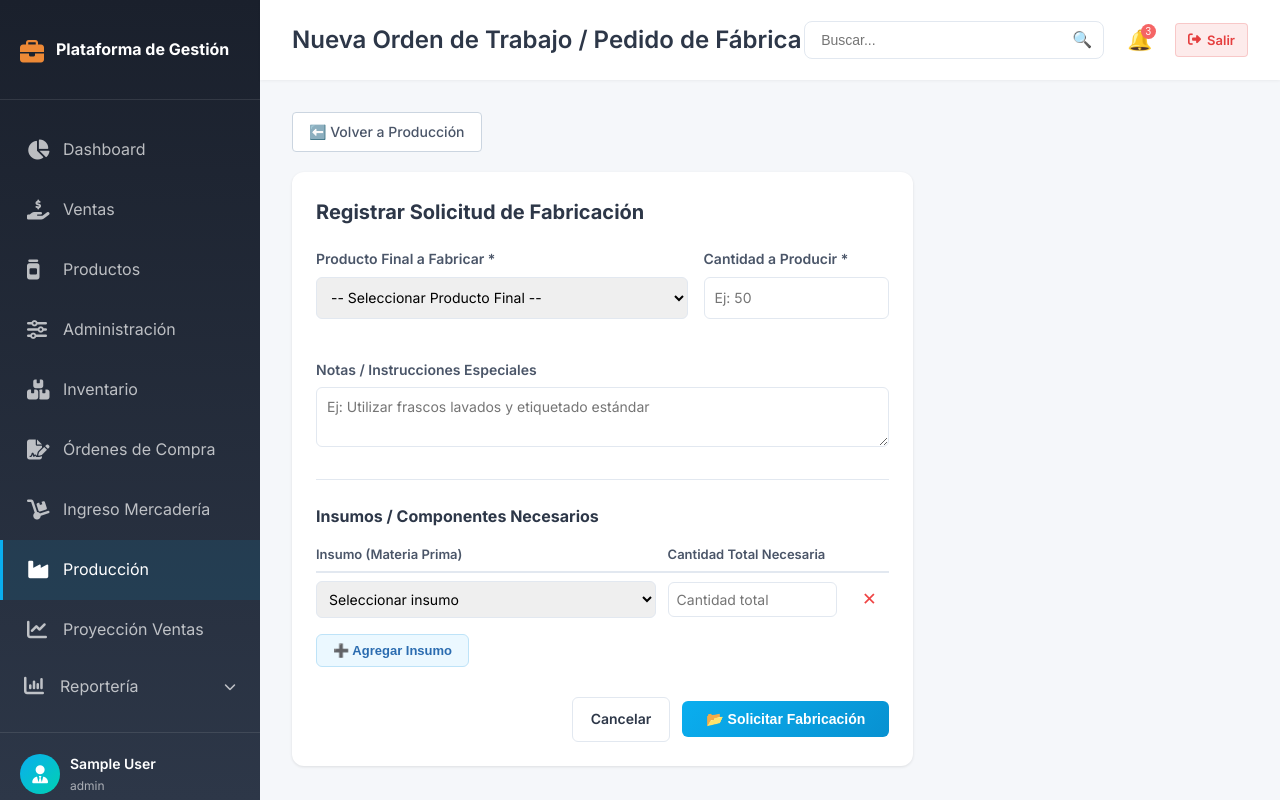
After one commit to cplazaibarra/sistema-facturacion, a Flask app: page /produccion/nueva in a window 1280 px wide. The commit adds this page. Run offline with Flask 3, Linux system fonts and the light colour scheme; the visitor is signed in with stand-in values (Sample User, id 1); data that the repository does not hold is empty; parts of the project's set-up code (start-up, migrations or seed data) failed here and were passed over; some libraries are stand-ins or nearby versions.

Commit message:
Implement Factory of Products (Fábrica de Productos) and Work Orders (OT) workflow

```diff
--- a/app.py
+++ b/app.py
@@ -45,6 +45,7 @@ from routes.usuarios import usuarios_bp
 from routes.proveedores import proveedores_bp
 from routes.reportes import reportes_bp
 from routes.compras import compras_bp
+from routes.produccion import produccion_bp
 
 app.register_blueprint(auth_bp)
 app.register_blueprint(dashboard_bp)
@@ -54,6 +55,7 @@ app.register_blueprint(usuarios_bp)
 app.register_blueprint(proveedores_bp)
 app.register_blueprint(reportes_bp)
 app.register_blueprint(compras_bp)
+app.register_blueprint(produccion_bp)
 
 from flask import request, redirect, url_for, session
 
--- /dev/null
+++ b/routes/produccion.py
@@ -0,0 +1,209 @@
+from flask import Blueprint, render_template, request, redirect, url_for, flash, session, jsonify
+from datetime import datetime
+import json
+from db import get_connection, get_page_data, set_page_data, list_products
+
+produccion_bp = Blueprint('produccion', __name__)
+
+@produccion_bp.route('/produccion')
+def list_ots():
+    """Listar órdenes de trabajo (OT)"""
+    from db import get_connection
+    ots = []
+    with get_connection() as conn:
+        with conn.cursor() as cur:
+            cur.execute(
+                """
+                SELECT po.id, po.ot_number, po.quantity, po.status, po.notes, po.created_at, po.approved_at, po.completed_at,
+                       p.sku as final_product_sku, p.name as final_product_name
+                FROM production_orders po
+                JOIN products p ON po.final_product_id = p.id
+                ORDER BY po.id DESC
+                """
+            )
+            rows = cur.fetchall()
+            for r in rows:
+                ot_id = r["id"]
+                # Cargar insumos para esta OT
+                cur.execute(
+                    """
+                    SELECT poi.quantity_required, p.sku as input_sku, p.name as input_name
+                    FROM production_order_items poi
+                    JOIN products p ON poi.input_product_id = p.id
+                    WHERE poi.production_order_id = %s
+                    """,
+                    (ot_id,)
+                )
+                items = [dict(row) for row in cur.fetchall()]
+                ot_dict = dict(r)
+                ot_dict["items"] = items
+                ots.append(ot_dict)
+
+    return render_template('produccion.html', ots=ots)
+
+@produccion_bp.route('/produccion/nueva', methods=['GET', 'POST'])
+def nueva_ot():
+    """Crear una nueva Orden de Trabajo"""
+    from db import get_connection
+    if request.method == 'POST':
+        final_product_id = int(request.form.get('final_product_id'))
+        quantity = int(request.form.get('quantity', 0))
+        notes = request.form.get('notes', '').strip()
+
+        input_ids = request.form.getlist('input_product_id[]')
+        quantities = request.form.getlist('quantity_required[]')
+
+        if not final_product_id or quantity <= 0:
+            flash("Debe seleccionar un producto final y una cantidad válida.", "danger")
+            return redirect(url_for('produccion.nueva_ot'))
+
+        with get_connection() as conn:
+            with conn.cursor() as cur:
+                # Generar ot_number
+                cur.execute("SELECT COALESCE(MAX(id), 0) + 1 as next_id FROM production_orders")
+                next_id = cur.fetchone()["next_id"]
+                ot_number = f"OT-{next_id:05d}"
+
+                # Insertar OT
+                cur.execute(
+                    """
+                    INSERT INTO production_orders (ot_number, final_product_id, quantity, status, notes, created_at)
+                    VALUES (%s, %s, %s, %s, %s, %s)
+                    RETURNING id
+                    """,
+                    (
+                        ot_number,
+                        final_product_id,
+                        quantity,
+                        "Solicitada",
+                        notes,
+                        datetime.now().strftime("%Y-%m-%d %H:%M:%S")
+                    )
+                )
+                ot_id = cur.fetchone()["id"]
+
+                # Insertar insumos
+                for inp_id, qty in zip(input_ids, quantities):
+                    if not inp_id or not qty:
+                        continue
+                    cur.execute(
+                        """
+                        INSERT INTO production_order_items (production_order_id, input_product_id, quantity_required)
+                        VALUES (%s, %s, %s)
+                        """,
+                        (ot_id, int(inp_id), float(qty))
+                    )
+            conn.commit()
+
+        flash(f"Solicitud de Fabricación {ot_number} creada correctamente.", "success")
+        return redirect(url_for('produccion.list_ots'))
+
+    products = list_products()
+    final_products = [p for p in products if p.get('product_type', 'Final') == 'Final']
+    input_products = [p for p in products if p.get('product_type', 'Final') == 'Insumo']
+
+    return render_template('nueva_ot.html', final_products=final_products, input_products=input_products)
+
+@produccion_bp.route('/produccion/ot/<int:ot_id>/aprobar', methods=['POST'])
+def aprobar_ot(ot_id):
+    """Aprobar Orden de Trabajo y Reservar Stock"""
+    from db import get_connection
+    with get_connection() as conn:
+        with conn.cursor() as cur:
+            cur.execute(
+                """
+                UPDATE production_orders
+                SET status = 'Aprobada', approved_at = %s
+                WHERE id = %s AND status = 'Solicitada'
+                """,
+                (datetime.now().strftime("%Y-%m-%d %H:%M:%S"), ot_id)
+            )
+        conn.commit()
+    flash("Orden de Trabajo aprobada y stock de insumos reservado.", "success")
+    return redirect(url_for('produccion.list_ots'))
+
+@produccion_bp.route('/produccion/ot/<int:ot_id>/finalizar', methods=['POST'])
+def finalizar_ot(ot_id):
+    """Finalizar Orden de Trabajo: Descontar insumos e incrementar producto terminado"""
+    from db import get_connection
+
+    with get_connection() as conn:
+        with conn.cursor() as cur:
+            # 1. Cargar datos de la OT
+            cur.execute(
+                """
+                SELECT po.id, po.quantity, po.status, p.sku as final_sku
+                FROM production_orders po
+                JOIN products p ON po.final_product_id = p.id
+                WHERE po.id = %s
+                """,
+                (ot_id,)
+            )
+            ot = cur.fetchone()
+            if not ot or ot["status"] != 'Aprobada':
+                flash("La Orden de Trabajo no se encuentra aprobada o no existe.", "danger")
+                return redirect(url_for('produccion.list_ots'))
+
+            # 2. Cargar insumos requeridos
+            cur.execute(
+                """
+                SELECT poi.quantity_required, p.sku as input_sku
+                FROM production_order_items poi
+                JOIN products p ON poi.input_product_id = p.id
+                WHERE poi.production_order_id = %s
+                """,
+                (ot_id,)
+            )
+            items = cur.fetchall()
+
+            # 3. Descontar stock e incrementar stock en inventory_items
+            inventory_items = get_page_data("inventory_items") or []
+
+            # Mapear inventario por código para facilitar acceso
+            inv_map = {item["code"]: item for item in inventory_items}
+
+            # Descontar insumos
+            for item in items:
+                sku = item["input_sku"]
+                qty = item["quantity_required"]
+                if sku in inv_map:
+                    # Rebaja física definitiva
+                    inv_map[sku]["stock"] = max(0.0, inv_map[sku]["stock"] - qty)
+
+            # Incrementar producto terminado
+            final_sku = ot["final_sku"]
+            if final_sku in inv_map:
+                inv_map[final_sku]["stock"] = inv_map[final_sku]["stock"] + ot["quantity"]
+            else:
+                # Si no existía en el listado de inventario, lo agregamos
+                cur.execute("SELECT name, category, description FROM products WHERE sku = %s", (final_sku,))
+                prod_info = cur.fetchone()
+                if prod_info:
+                    inventory_items.append({
+                        "code": final_sku,
+                        "name": prod_info["name"],
+                        "desc": prod_info["description"] or "",
+                        "category": prod_info["category"] or "Varios",
+                        "stock": float(ot["quantity"]),
+                        "min_stock": 10,
+                        "price": 0.0,
+                        "status": "Normal",
+                        "stock_percent": 100
+                    })
+
+            # Guardar inventario
+            set_page_data("inventory_items", inventory_items)
+
+            # 4. Actualizar estado de la OT
+            cur.execute(
+                """
+                UPDATE production_orders
+                SET status = 'Finalizada', completed_at = %s
+                WHERE id = %s
+                """,
+                (datetime.now().strftime("%Y-%m-%d %H:%M:%S"), ot_id)
+            )
+        conn.commit()
+
+    flash("Orden de Trabajo finalizada. Insumos rebajados y producto terminado ingresado al stock.", "success")
+    return redirect(url_for('produccion.list_ots'))
--- a/routes/ventas.py
+++ b/routes/ventas.py
@@ -659,7 +659,7 @@ def nueva_cotizacion():
         flash("Cotización guardada exitosamente.", "success")
         return redirect(url_for('ventas.ventas'))
 
-    products = list_products()
+    products = [p for p in list_products() if p.get('product_type', 'Final') == 'Final']
     default_date = datetime.today().strftime('%Y-%m-%d')
 
     # Lógica de construcción de precios por categorías de clientes para la cotización
--- a/templates/base.html
+++ b/templates/base.html
@@ -48,6 +48,10 @@
                 <a href="{{ url_for('inventario.ingreso_mercaderia') }}" class="nav-item {% if request.endpoint == 'inventario.ingreso_mercaderia' %}active{% endif %}">
                     <span class="icon"><i class="fa-solid fa-dolly"></i></span>
                     <span>Ingreso Mercadería</span>
+                </a>
+                <a href="{{ url_for('produccion.list_ots') }}" class="nav-item {% if request.endpoint in ['produccion.list_ots', 'produccion.nueva_ot'] %}active{% endif %}">
+                    <span class="icon"><i class="fa-solid fa-industry"></i></span>
+                    <span>Producción</span>
                 </a>
                 <a href="{{ url_for('ventas.proyeccion_ventas') }}" class="nav-item {% if request.endpoint == 'ventas.proyeccion_ventas' %}active{% endif %}">
                     <span class="icon"><i class="fa-solid fa-chart-line"></i></span>
--- /dev/null
+++ b/templates/nueva_ot.html
@@ -0,0 +1,156 @@
+{% extends "base.html" %}
+
+{% block title %}Nueva Orden de Trabajo - Facturación Bodega Miel{% endblock %}
+{% block page_title %}Nueva Orden de Trabajo / Pedido de Fábrica{% endblock %}
+
+{% block content %}
+<div style="margin-bottom: 20px;">
+    <a href="/produccion" class="btn-secondary" style="text-decoration: none; display: inline-flex; align-items: center; gap: 6px; padding: 8px 16px; border-radius: 4px; border: 1px solid #cbd5e0; background: #fff; color: #4a5568; font-weight: 500;">
+        ⬅️ Volver a Producción
+    </a>
+</div>
+
+<div class="ingreso-container">
+    <div class="ingreso-form-card" style="background: white; padding: 24px; border-radius: 12px; box-shadow: 0 1px 3px rgba(0,0,0,0.1);">
+        <h3 style="margin-top: 0; margin-bottom: 20px; color: #2d3748;">Registrar Solicitud de Fabricación</h3>
+
+        <form class="ingreso-form" method="POST" id="ot-form">
+            <!-- Producto a fabricar y cantidad -->
+            <div style="display: grid; grid-template-columns: 2fr 1fr; gap: 16px; margin-bottom: 20px;">
+                <div class="form-group">
+                    <label style="font-weight: 600; display: block; margin-bottom: 6px; color: #4a5568;">Producto Final a Fabricar *</label>
+                    <select class="form-control" name="final_product_id" required style="width: 100%; padding: 10px; border: 1px solid #E2E8F0; border-radius: 6px; height: 42px;">
+                        <option value="">-- Seleccionar Producto Final --</option>
+                        {% for p in final_products %}
+                        <option value="{{ p.id }}">{{ p.name }} (SKU: {{ p.sku }})</option>
+                        {% endfor %}
+                    </select>
+                </div>
+                <div class="form-group">
+                    <label style="font-weight: 600; display: block; margin-bottom: 6px; color: #4a5568;">Cantidad a Producir *</label>
+                    <input type="number" class="form-control" name="quantity" min="1" required placeholder="Ej: 50" style="width: 100%; padding: 10px; border: 1px solid #E2E8F0; border-radius: 6px; height: 42px;">
+                </div>
+            </div>
+
+            <!-- Notas de la producción -->
+            <div class="form-group" style="margin-bottom: 24px;">
+                <label style="font-weight: 600; display: block; margin-bottom: 6px; color: #4a5568;">Notas / Instrucciones Especiales</label>
+                <textarea class="form-control" name="notes" placeholder="Ej: Utilizar frascos lavados y etiquetado estándar" style="width: 100%; padding: 10px; border: 1px solid #E2E8F0; border-radius: 6px; height: 60px; resize: vertical;"></textarea>
+            </div>
+
+            <div class="form-divider" style="height: 1px; background: #E2E8F0; margin: 24px 0;"></div>
+
+            <!-- Insumos dinámicos -->
+            <h4 style="margin-bottom: 12px; color: #2d3748;">Insumos / Componentes Necesarios</h4>
+            <div id="insumos-section" style="margin-top: 15px;">
+                <div style="display: grid; grid-template-columns: 3fr 1.5fr auto; gap: 12px; margin-bottom: 8px; font-weight: 600; font-size: 13px; color: #4a5568; border-bottom: 2px solid #E2E8F0; padding-bottom: 6px;">
+                    <div>Insumo (Materia Prima)</div>
+                    <div>Cantidad Total Necesaria</div>
+                    <div style="width: 40px;"></div>
+                </div>
+
+                <div id="insumos-container">
+                    <!-- Filas de insumos se agregan dinámicamente con JS -->
+                </div>
+            </div>
+
+            <div style="display: flex; justify-content: space-between; align-items: center; margin-top: 16px;">
+                <button type="button" class="btn-secondary" id="add-insumo-btn" style="padding: 8px 16px; background-color: #ebf8ff; color: #2b6cb0; border: 1px solid #bee3f8; border-radius: 6px; cursor: pointer; font-weight: 600; font-size: 13px; display: inline-flex; align-items: center; gap: 6px;">
+                    ➕ Agregar Insumo
+                </button>
+            </div>
+
+            <div style="margin-top: 30px; display: flex; justify-content: flex-end; gap: 12px; align-items: center;">
+                <a href="/produccion" class="btn-secondary" style="text-decoration: none; padding: 10px 18px; border-radius: 6px;">Cancelar</a>
+                <button type="submit" class="btn-primary" style="padding: 10px 24px; border-radius: 6px; font-weight: bold;">
+                    📂 Solicitar Fabricación
+                </button>
+            </div>
+        </form>
+    </div>
+</div>
+
+<script>
+document.addEventListener('DOMContentLoaded', () => {
+    const container = document.getElementById('insumos-container');
+    const addBtn = document.getElementById('add-insumo-btn');
+
+    // Lista de productos insumos
+    const inputProducts = {{ input_products|tojson|safe }};
+
+    function createRow() {
+        const row = document.createElement('div');
+        row.className = 'insumo-row';
+        row.style.display = 'grid';
+        row.style.gridTemplateColumns = '3fr 1.5fr auto';
+        row.style.gap = '12px';
+        row.style.marginBottom = '8px';
+        row.style.alignItems = 'center';
+
+        // Select de Insumo
+        const select = document.createElement('select');
+        select.name = 'input_product_id[]';
+        select.className = 'form-control';
+        select.required = true;
+        select.style.width = '100%';
+        select.style.padding = '8px';
+        select.style.border = '1px solid #E2E8F0';
+        select.style.borderRadius = '6px';
+
+        const defaultOpt = document.createElement('option');
+        defaultOpt.value = '';
+        defaultOpt.textContent = 'Seleccionar insumo';
+        select.appendChild(defaultOpt);
+
+        inputProducts.forEach(p => {
+            const opt = document.createElement('option');
+            opt.value = p.id;
+            opt.textContent = `${p.name} (SKU: ${p.sku})`;
+            select.appendChild(opt);
+        });
+
+        // Input Cantidad
+        const qtyInput = document.createElement('input');
+        qtyInput.type = 'number';
+        qtyInput.name = 'quantity_required[]';
+        qtyInput.className = 'form-control';
+        qtyInput.placeholder = 'Cantidad total';
+        qtyInput.step = '0.01';
+        qtyInput.min = '0.01';
+        qtyInput.required = true;
+        qtyInput.style.width = '100%';
+        qtyInput.style.padding = '8px';
+        qtyInput.style.border = '1px solid #E2E8F0';
+        qtyInput.style.borderRadius = '6px';
+
+        // Botón remover
+        const removeBtn = document.createElement('button');
+        removeBtn.type = 'button';
+        removeBtn.textContent = '✕';
+        removeBtn.style.color = '#EF4444';
+        removeBtn.style.background = 'none';
+        removeBtn.style.border = 'none';
+        removeBtn.style.fontSize = '1.1rem';
+        removeBtn.style.cursor = 'pointer';
+        removeBtn.style.width = '40px';
+
+        removeBtn.addEventListener('click', () => {
+            row.remove();
+        });
+
+        row.appendChild(select);
+        row.appendChild(qtyInput);
+        row.appendChild(removeBtn);
+
+        container.appendChild(row);
+    }
+
+    // Agregar primera línea por defecto
+    createRow();
+
+    addBtn.addEventListener('click', () => {
+        createRow();
+    });
+});
+</script>
+{% endblock %}
```
Also changed, not shown: db.py (+86 -8 lines), routes/inventario.py (+20 -0 lines), templates/editar_producto.html (+10 -0 lines), templates/produccion.html (added, +88 -0 lines), templates/productos.html (+14 -0 lines).
